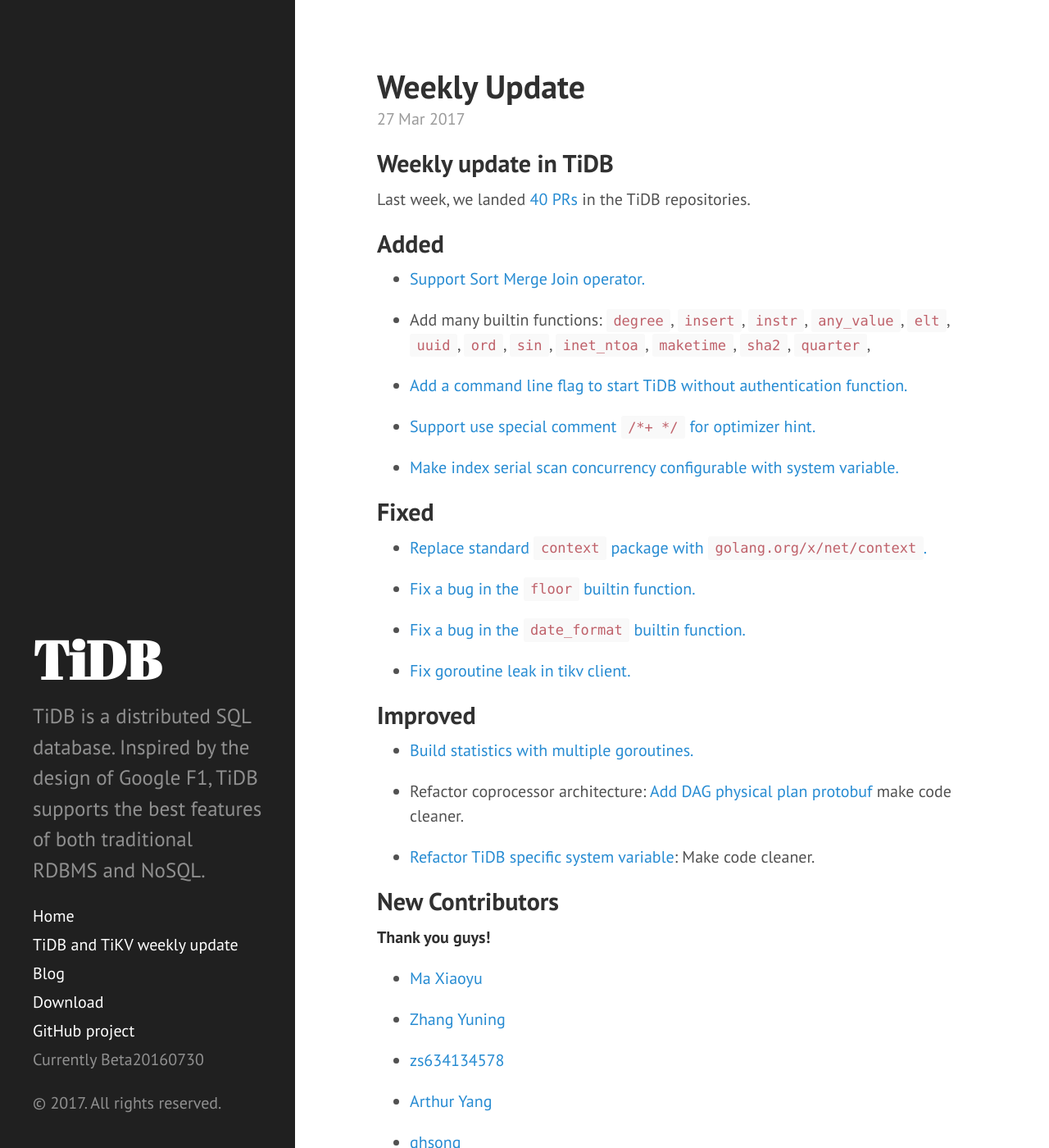
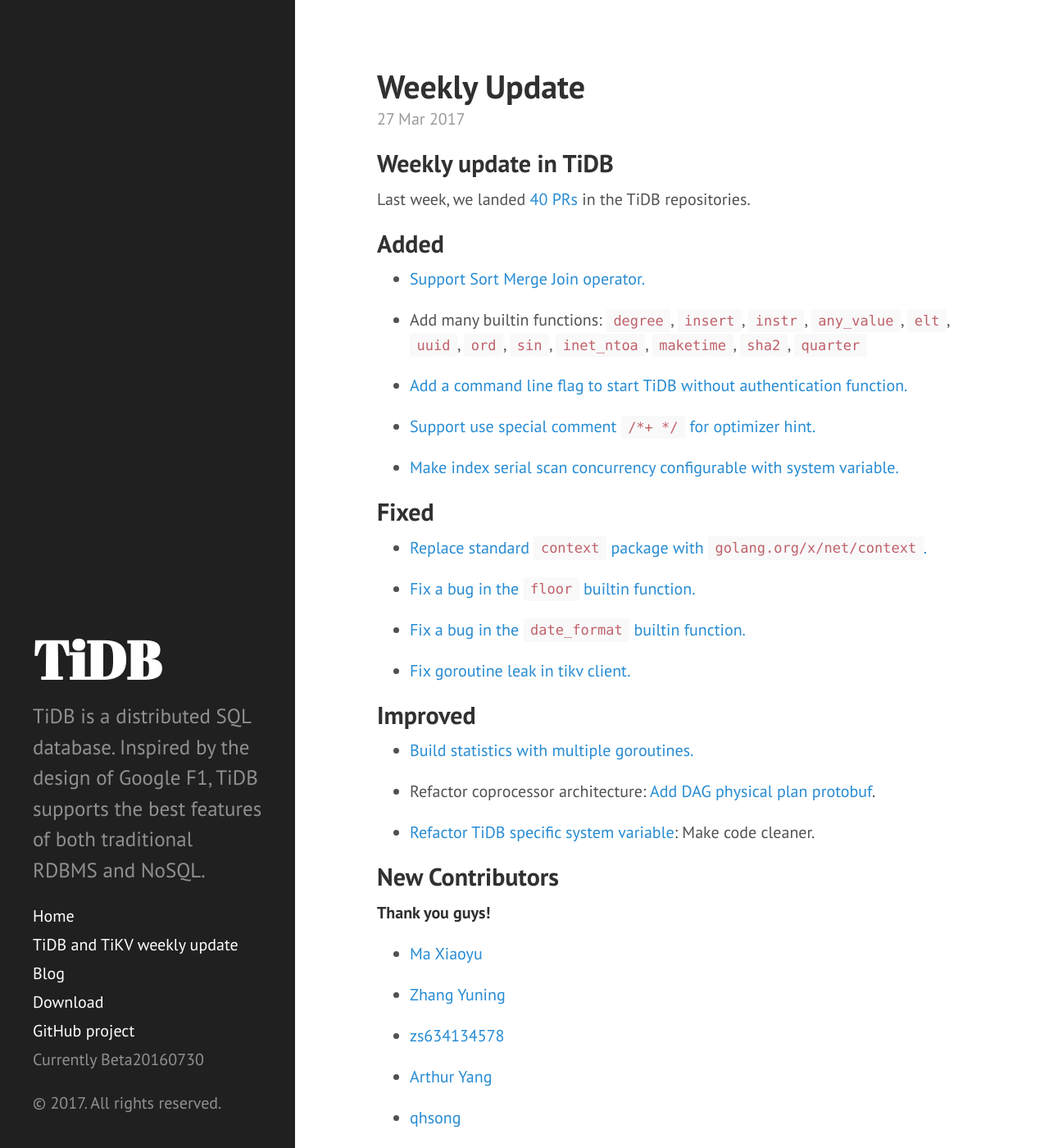
Before and after one commit to pingcap/weekly, a Jekyll site: the page built from _posts/2017-03-27-tidb-weekly.md, in a window 1280 px wide and 1400 px high. Shown: the whole window at 82% size. Built offline with Jekyll 4.4.1, drawn with Linux system fonts in a browser that asks for light colours.

Commit message:
Update 2017-03-27-tidb-weekly.md

```diff
--- a/_posts/2017-03-27-tidb-weekly.md
+++ b/_posts/2017-03-27-tidb-weekly.md
@@ -10,7 +10,7 @@
 
 * [Support Sort Merge Join operator.](https://github.com/pingcap/tidb/pull/2850)
 
-* Add many builtin functions: [`degree`](https://github.com/pingcap/tidb/pull/2844), [`insert`](https://github.com/pingcap/tidb/pull/2855), [`instr`](https://github.com/pingcap/tidb/pull/2857), [`any_value`](https://github.com/pingcap/tidb/pull/2866), [`elt`](https://github.com/pingcap/tidb/pull/2870), [`uuid`](https://github.com/pingcap/tidb/pull/2875), [`ord`](https://github.com/pingcap/tidb/pull/2881), [`sin`](https://github.com/pingcap/tidb/pull/2885), [`inet_ntoa`](https://github.com/pingcap/tidb/pull/2887), [`maketime`](https://github.com/pingcap/tidb/pull/2889), [`sha2`](https://github.com/pingcap/tidb/pull/2914), [`quarter`](https://github.com/pingcap/tidb/pull/2919),
+* Add many builtin functions: [`degree`](https://github.com/pingcap/tidb/pull/2844), [`insert`](https://github.com/pingcap/tidb/pull/2855), [`instr`](https://github.com/pingcap/tidb/pull/2857), [`any_value`](https://github.com/pingcap/tidb/pull/2866), [`elt`](https://github.com/pingcap/tidb/pull/2870), [`uuid`](https://github.com/pingcap/tidb/pull/2875), [`ord`](https://github.com/pingcap/tidb/pull/2881), [`sin`](https://github.com/pingcap/tidb/pull/2885), [`inet_ntoa`](https://github.com/pingcap/tidb/pull/2887), [`maketime`](https://github.com/pingcap/tidb/pull/2889), [`sha2`](https://github.com/pingcap/tidb/pull/2914), [`quarter`](https://github.com/pingcap/tidb/pull/2919)
 
 * [Add a command line flag to start TiDB without authentication function.](https://github.com/pingcap/tidb/pull/2897)
 
@@ -33,7 +33,7 @@
 
 * [Build statistics with multiple goroutines.](https://github.com/pingcap/tidb/pull/2713)
 
-* Refactor coprocessor architecture: [Add DAG physical plan protobuf](https://github.com/pingcap/tidb/pull/2896) make code cleaner.
+* Refactor coprocessor architecture: [Add DAG physical plan protobuf](https://github.com/pingcap/tidb/pull/2896).
 
 * [Refactor TiDB specific system variable](https://github.com/pingcap/tidb/pull/2915): Make code cleaner.
 
```
